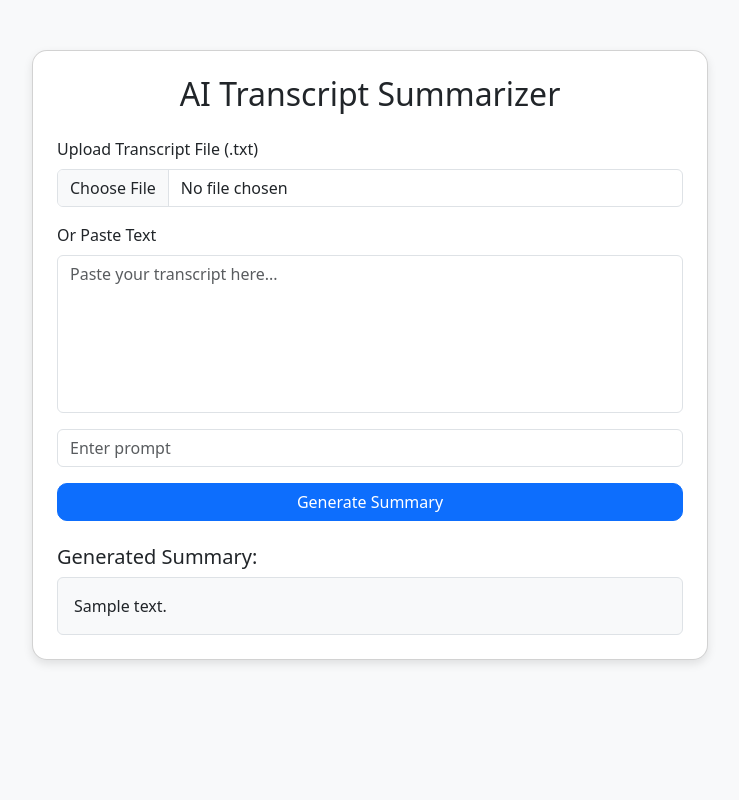
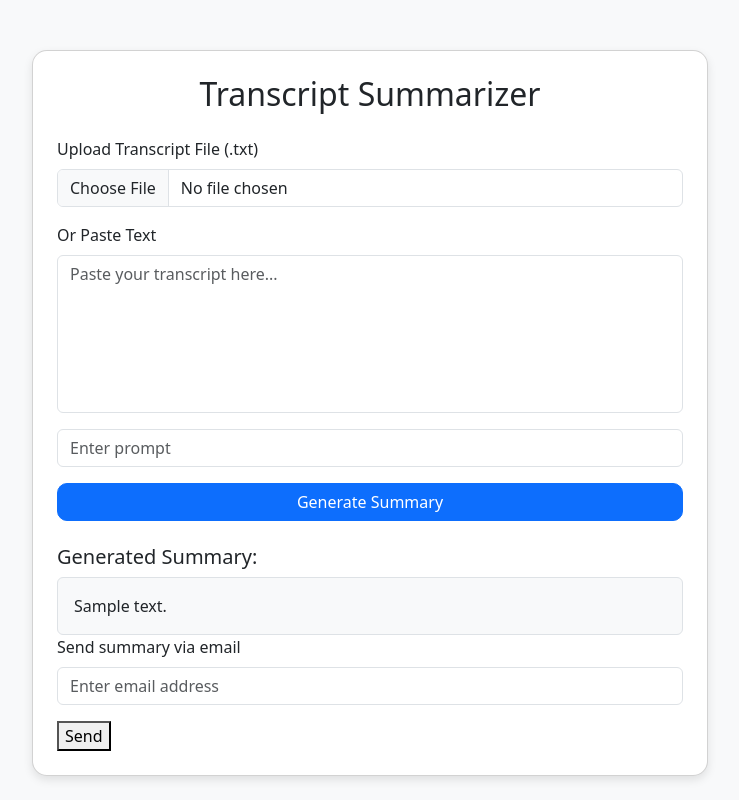
Before and after one commit to parulhardaha/transcript-summarizer, a Flask app: template templates/index.html in a window 1280 px wide. Shown: the whole page, without its empty margins (270-1009 px from the left). Run offline with Flask 3, Linux system fonts and the light colour scheme; the template is opened without the code that fills it: most values are stand-ins (such as "Sample title", 1, 10 or a date in 2020).

```diff
--- a/app.py
+++ b/app.py
@@ -1,13 +1,21 @@
 from flask import Flask, render_template, request
 from groq import Groq
-import markdown, os
+import markdown
+from flask_mail import Mail, Message
+import os
 
 app = Flask(__name__)
 
 # Initialize Groq client
+client = Groq(api_key="")
 
-api_key = os.environ.get("GROQ_API_KEY")  # safer
-client = Groq(api_key=api_key)
+# Flask-Mail configuration
+app.config['MAIL_SERVER'] = 'smtp.gmail.com'
+app.config['MAIL_PORT'] = 587
+app.config['MAIL_USE_TLS'] = True
+app.config['phardaha5@gmail.com'] = os.getenv("EMAIL_USER")
+app.config['nothing'] = os.getenv("EMAIL_PASS")
+mail = Mail(app)
 
 @app.route('/')
 def index():
--- a/templates/index.html
+++ b/templates/index.html
@@ -16,7 +16,7 @@
 <body>
   <div class="container">
     <div class="card p-4">
-      <h2 class="text-center mb-4">AI Transcript Summarizer</h2>
+      <h2 class="text-center mb-4">Transcript Summarizer</h2>
 
       <form method="POST" enctype="multipart/form-data" action="/generate">
         <div class="mb-3">
@@ -45,6 +45,16 @@
         {{ summary|safe }}
         </div>
 
+        <div class="mb-3">
+        <label for="email" class="form-label">Send summary via email</label>
+        <input type="email" class="form-control" id="email" name="email" placeholder="Enter email address">
+        </div>
+
+        <!-- Button to send email -->
+        <button type="submit" name="action" value="send">Send</button>
+    </form>
+
+
       </div>
       {% endif %}
     </div>
```
